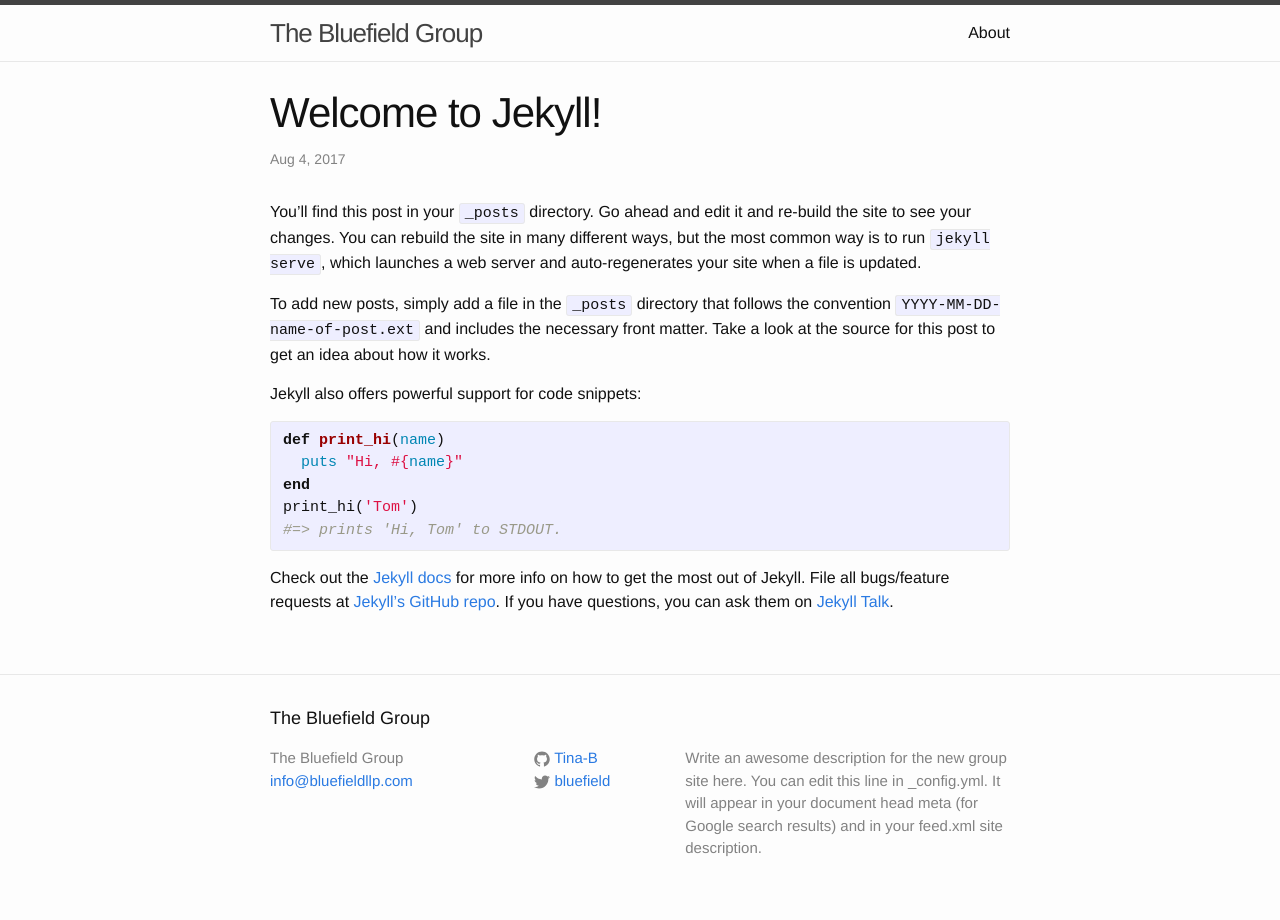
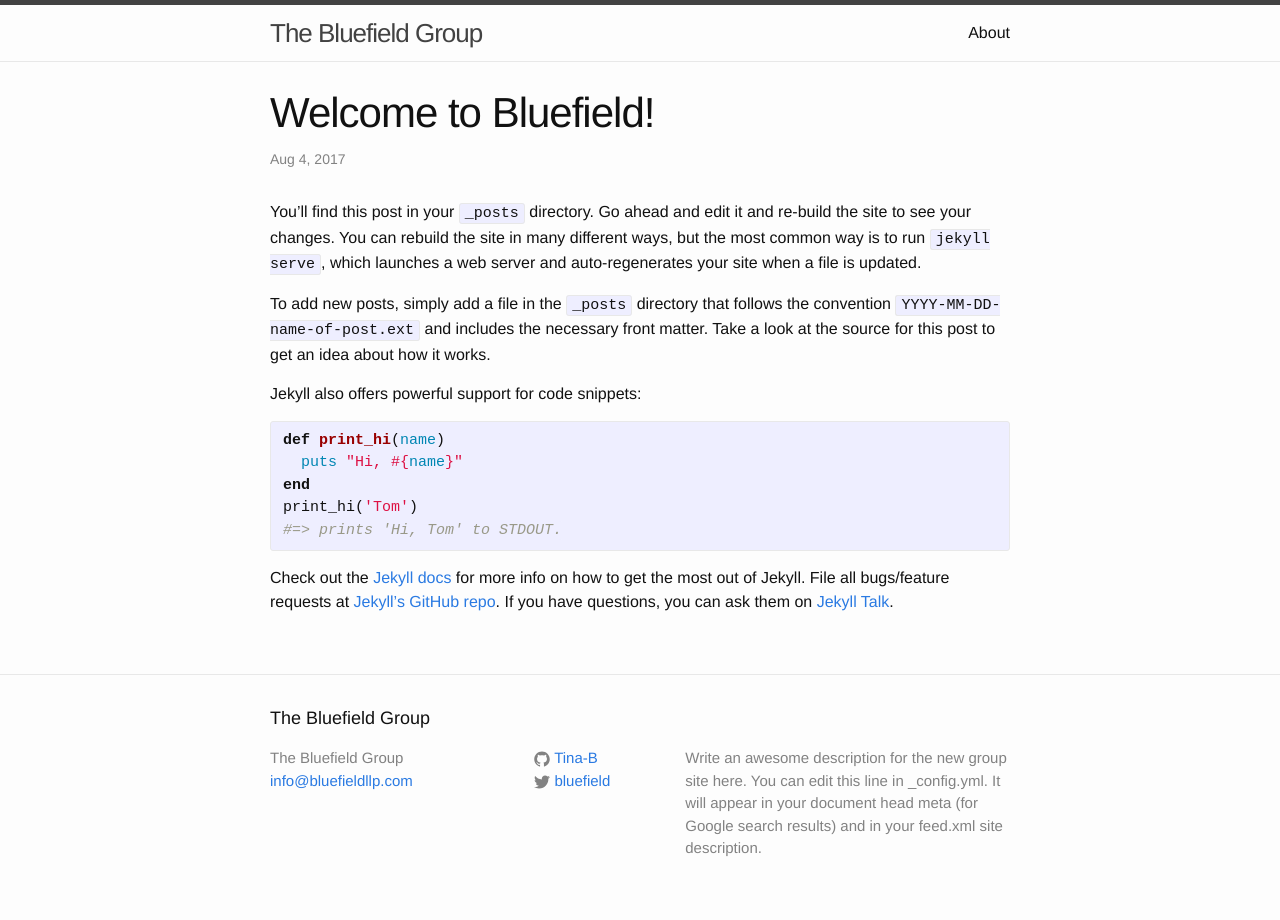
Before and after one commit to Tina-B/Tina-B.github.io, a Jekyll site: the page built from _posts/2017-08-04-welcome-to-jekyll.markdown, in a window 1280 px wide. Built offline with Jekyll 4.4.1, drawn with Linux system fonts in a browser that asks for light colours.

Commit message:
Update Bluefield

```diff
--- a/_posts/2017-08-04-welcome-to-jekyll.markdown
+++ b/_posts/2017-08-04-welcome-to-jekyll.markdown
@@ -1,8 +1,8 @@
 ---
 layout: post
-title:  "Welcome to Jekyll!"
+title:  "Welcome to Bluefield!"
 date:   2017-08-04 11:17:54 +0000
-categories: jekyll update
+categories: Bluefield update
 ---
 You’ll find this post in your `_posts` directory. Go ahead and edit it and re-build the site to see your changes. You can rebuild the site in many different ways, but the most common way is to run `jekyll serve`, which launches a web server and auto-regenerates your site when a file is updated.
 
```
